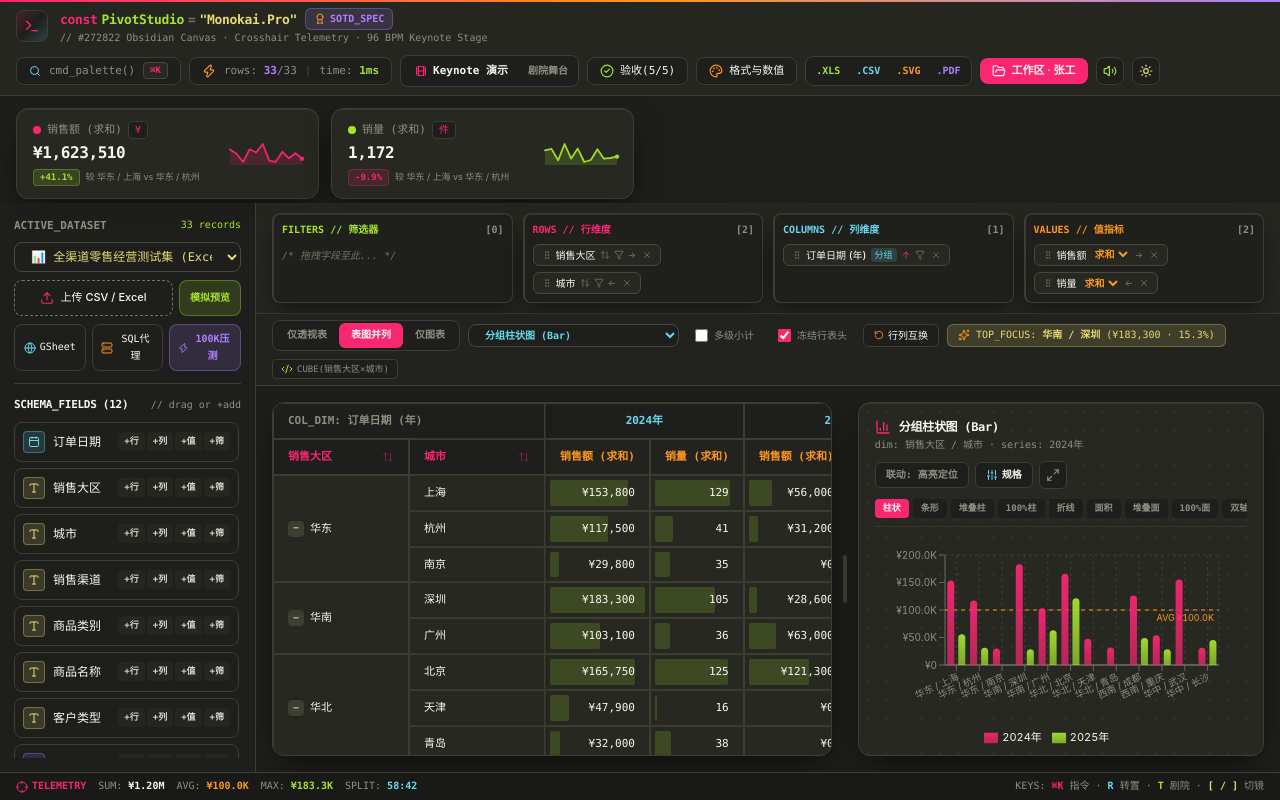
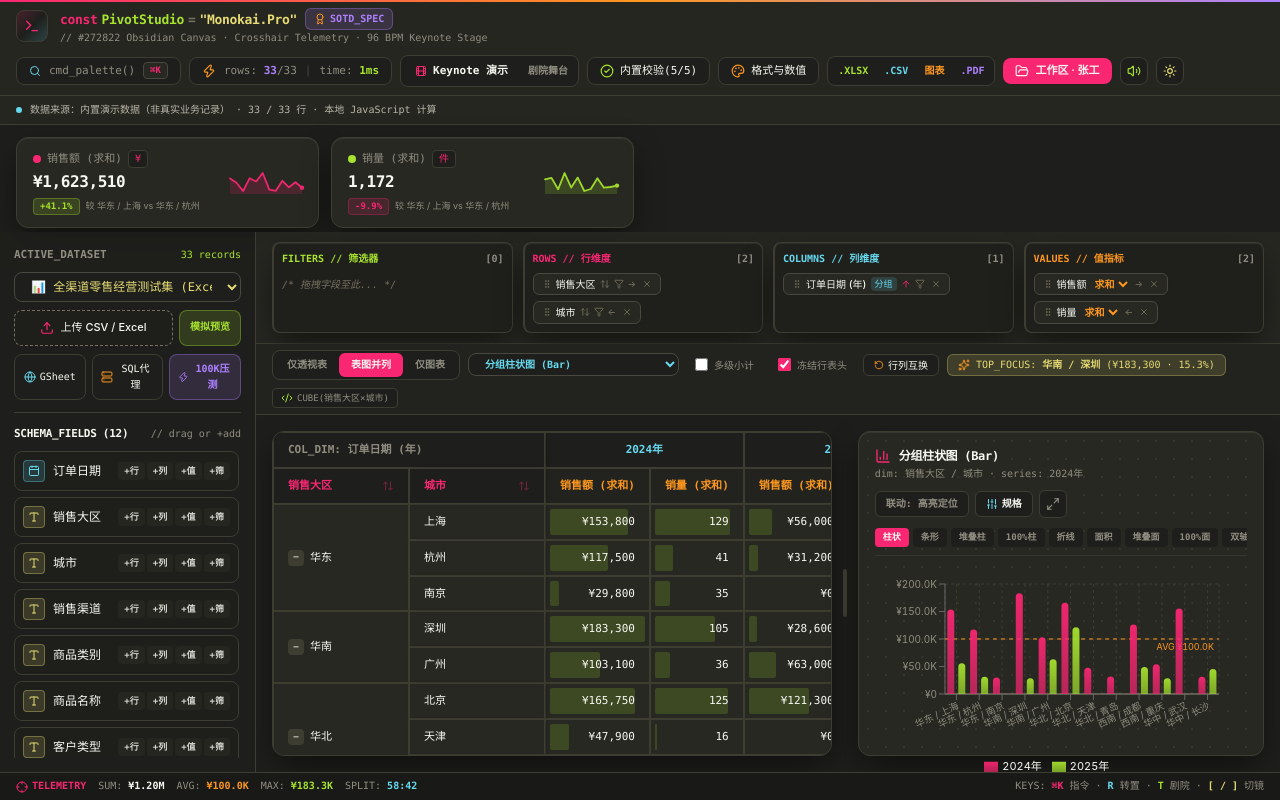
Before and after one commit to lovemoganna/PivotStudio, a React (Vite) app: page / in a window 1280 px wide. Built offline with nearby package versions, Linux system fonts and the light colour scheme; the HTML template or start-up script is replaced by a standard one.

Commit message:
fix: clarify data provenance and UI status, persist workspace locally, export real XLSX

```diff
--- a/src/features/pivot/PivotWorkbench.jsx
+++ b/src/features/pivot/PivotWorkbench.jsx
@@ -131,7 +131,8 @@ export default function PivotWorkbench() {
   const [activeWorkspaceId, setActiveWorkspaceId] = useState('ws_default_1');
   const [newWorkspaceNameInput, setNewWorkspaceNameInput] = useState('');
   const [shareTokenInput, setShareTokenInput] = useState('');
-  const [savedWorkspaces, setSavedWorkspaces] = useState([
+  const [savedWorkspaces, setSavedWorkspaces] = useState(() => {
+    const defaultSnapshots = [
     {
       id: 'ws_default_1',
       name: '大区×品类全渠道销售透视 (预设)',
@@ -159,7 +160,15 @@ export default function PivotWorkbench() {
         showSubtotals: false,
       },
     },
-  ]);
+    ];
+    try {
+      const saved = JSON.parse(window.localStorage.getItem('pivotstudio_workspaces_v1'));
+      return Array.isArray(saved) && saved.length ? saved : defaultSnapshots;
+    } catch { return defaultSnapshots; }
+  });
+  useEffect(() => {
+    try { window.localStorage.setItem('pivotstudio_workspaces_v1', JSON.stringify(savedWorkspaces)); } catch { /* memory-only fallback */ }
+  }, [savedWorkspaces]);
 
   const [toastMessage, setToastMessage] = useState(null);
   const toastTimerRef = useRef(null);
@@ -836,8 +845,9 @@ export default function PivotWorkbench() {
       const next = { ...r };
       sheet.fields.forEach((f) => {
         if (f.type === 'number') {
-          const n = Number(String(r[f.name] ?? '').replace(/,/g, ''));
-          next[f.name] = Number.isNaN(n) ? 0 : n;
+          const raw = String(r[f.name] ?? '').trim();
+          const n = raw ? Number(raw.replace(/,/g, '')) : null;
+          next[f.name] = n === null || Number.isFinite(n) ? n : null;
         } else if (f.type === 'boolean') {
           next[f.name] = /^(true|1|是|yes)$/i.test(String(r[f.name] ?? '').trim());
         }
@@ -920,7 +930,7 @@ export default function PivotWorkbench() {
     switchDataset(bigDs.id, bigDs);
     setActiveDataSourceModal(null);
     soundEngine.playTransitionChord();
-    showToast(`已生成并载入 ${count.toLocaleString()} 行全渠道零售数据集，虚拟滚动与 DuckDB 下推已激活！`);
+    showToast(`已生成并载入 ${count.toLocaleString()} 行全渠道零售数据集，虚拟滚动已就绪，聚合仍由本地 JavaScript 执行。`);
   }, [showToast, switchDataset]);
 
   const exportToCSV = useCallback(() => {
@@ -978,9 +988,9 @@ export default function PivotWorkbench() {
         run: () => { setChartType(ct.value); if (viewMode === 'table') setViewMode('split'); },
       })),
       { id: 'cmd_100k', category: '性能与引擎验证', label: '一键生成 100,000 行大数据压测集 (激活虚拟滚动)', shortcut: '100K', run: () => generate100kDataset(100000) },
-      { id: 'cmd_testsuite', category: '性能与引擎验证', label: '打开步骤 2 核心引擎 5 大测试场景验收中心', shortcut: '5/5', run: () => setShowTestSuiteModal(true) },
+      { id: 'cmd_testsuite', category: '性能与引擎验证', label: '打开内置计算场景校验（非全量验收）', shortcut: '5/5', run: () => setShowTestSuiteModal(true) },
       { id: 'cmd_theme', category: '外观与导出', label: darkMode ? '切换为 Monokai Light 暖纸浅色主题' : '切换为 Monokai Pro 经典暗黑主题', shortcut: 'Theme', run: () => setDarkMode((p) => !p) },
-      { id: 'cmd_excel', category: '外观与导出', label: '导出保留合并单元格的 Excel 报表 (.xls)', shortcut: 'XLS', run: exportToExcelMerged },
+      { id: 'cmd_excel', category: '外观与导出', label: '导出 Excel 工作簿 (.xlsx)', shortcut: 'XLS', run: exportToExcelMerged },
       { id: 'cmd_csv', category: '外观与导出', label: '导出标准 UTF-8 CSV 数据表 (.csv)', shortcut: 'CSV', run: exportToCSV },
     ];
     if (!commandQuery.trim()) return list;
@@ -1082,6 +1092,11 @@ export default function PivotWorkbench() {
           toastMessage={toastMessage}
           setToastMessage={setToastMessage}
         />
+
+        <div role="status" className="shrink-0 flex items-center gap-2 px-4 py-1.5 border-b border-[#D6D4C8] dark:border-[#3E3D32] bg-[#EFECE1]/65 dark:bg-[#272822]/75 text-[10px] text-[#75715E] dark:text-[#B8B5A8] apple-font-mono">
+          <span className="inline-flex h-1.5 w-1.5 shrink-0 rounded-full bg-[#66D9EF]" />
+          <span className="truncate">数据来源：{currentDataset.id === RETAIL_TEST_DATASET.id ? '内置演示数据（非真实业务记录）' : currentDataset.id.startsWith('ds_100k_') ? '本地合成压测数据' : currentDataset.id.startsWith('ds_google_') ? 'Google Sheets 公开数据（导入时快照）' : '本地导入文件'} · {pivotResult.filteredCount.toLocaleString()} / {pivotResult.totalCount.toLocaleString()} 行 · 本地 JavaScript 计算</span>
+        </div>
 
         {/* Bento KPI Cards Strip with Mini Sparklines */}
         {unifiedChartSpec.kpiCards.length > 0 && (
@@ -1326,6 +1341,7 @@ export default function PivotWorkbench() {
           pivotConfig={pivotConfig}
           setDatasets={setDatasets}
           setActiveDatasetId={setActiveDatasetId}
+          setPivotConfig={setPivotConfig}
           generate100kDataset={generate100kDataset}
           copyTextToClipboard={copyTextToClipboard}
           soundEngine={soundEngine}
--- a/src/features/pivot/components/FieldShelf.jsx
+++ b/src/features/pivot/components/FieldShelf.jsx
@@ -424,7 +424,7 @@ export function FieldShelf({
               <button
                 onClick={() => { soundEngine?.playClick(550); setActiveDataSourceModal('bigdata'); }}
                 className="hidden sm:inline-flex items-center gap-1 px-2 py-0.5 rounded bg-[#FFFDF7] dark:bg-[#1E1F1C] border border-[#D6D4C8] dark:border-[#3E3D32] hover:border-[#A6E22E] text-[9px] text-[#75715E] dark:text-[#908E80] apple-font-mono transition"
-                title="查看实时 DuckDB GROUP BY ROLLUP SQL 下推语句"
+                title="查看 DuckDB SQL 模板（当前不执行）"
               >
                 <Code2 className="w-3 h-3 text-[#A6E22E]" />
                 <span>CUBE({pivotResult.rowConfigs.map((r) => r.field).join('×') || 'ALL'})</span>
--- a/src/features/pivot/components/HeaderBar.jsx
+++ b/src/features/pivot/components/HeaderBar.jsx
@@ -148,7 +148,7 @@ export function HeaderBar({
 
           <button onClick={() => { soundEngine?.playClick(640); setShowTestSuiteModal(true); }} className="flex items-center gap-1.5 px-3 py-1 rounded-lg bg-[#FFFDF7] dark:bg-[#1E1F1C] hover:border-[#A6E22E] text-[#272822] dark:text-[#F8F8F2] border border-[#D6D4C8] dark:border-[#3E3D32] text-[11px] font-medium apple-font-mono apple-transition">
             <CheckCircle2 className="w-3.5 h-3.5 text-[#A6E22E]" />
-            <span>验收({liveEngineTestResults.filter((r) => r.passed).length}/5)</span>
+            <span>内置校验({liveEngineTestResults.filter((r) => r.passed).length}/5)</span>
           </button>
 
           <button onClick={() => { soundEngine?.playClick(580); setActiveFormatModal(true); }} className="flex items-center gap-1.5 px-3 py-1 rounded-lg bg-[#FFFDF7] dark:bg-[#1E1F1C] hover:border-[#FD971F] text-[#272822] dark:text-[#F8F8F2] border border-[#D6D4C8] dark:border-[#3E3D32] text-[11px] font-medium apple-transition">
@@ -157,24 +157,24 @@ export function HeaderBar({
           </button>
 
           <div className="flex items-center bg-[#FFFDF7] dark:bg-[#1E1F1C] border border-[#D6D4C8] dark:border-[#3E3D32] rounded-lg p-0.5 apple-font-mono">
-            <button onClick={exportToExcelMerged} title="导出保留合并单元格的 Excel (.xls)" className="flex items-center gap-1 px-2 py-1 rounded-md hover:bg-[#3E3D32]/20 dark:hover:bg-[#3E3D32] text-[10px] text-[#272822] dark:text-[#A6E22E] font-semibold transition"><span>.XLS</span></button>
+            <button onClick={exportToExcelMerged} title="导出真正的 Excel 工作簿 (.xlsx)" className="flex items-center gap-1 px-2 py-1 rounded-md hover:bg-[#3E3D32]/20 dark:hover:bg-[#3E3D32] text-[10px] text-[#272822] dark:text-[#A6E22E] font-semibold transition"><span>.XLSX</span></button>
             <button onClick={exportToCSV} title="导出 CSV 数据表 (.csv)" className="flex items-center gap-1 px-2 py-1 rounded-md hover:bg-[#3E3D32]/20 dark:hover:bg-[#3E3D32] text-[10px] text-[#272822] dark:text-[#66D9EF] font-semibold transition"><span>.CSV</span></button>
             <button
               disabled={viewMode === 'table'}
               onClick={exportChartAsPNG}
-              title={viewMode === 'table' ? '当前为「仅透视表」模式，请切换至「表图并列」或「仅图表」视图导出图表' : '导出图表高清矢量图 (.SVG / .PNG)'}
+              title={viewMode === 'table' ? '当前为「仅透视表」模式，请切换至「表图并列」或「仅图表」视图导出图表' : '导出图表：通常 SVG；漏斗图 PNG'}
               className={`flex items-center gap-1 px-2 py-1 rounded-md text-[10px] font-semibold transition ${
                 viewMode === 'table'
                   ? 'opacity-35 cursor-not-allowed text-[#75715E]'
                   : 'hover:bg-[#3E3D32]/20 dark:hover:bg-[#3E3D32] text-[#272822] dark:text-[#FD971F]'
               }`}
             >
-              <span>.SVG</span>
+              <span>图表</span>
             </button>
-            <button onClick={exportPDFReport} title="导出 PDF 分析报告 (.pdf)" className="flex items-center gap-1 px-2 py-1 rounded-md hover:bg-[#3E3D32]/20 dark:hover:bg-[#3E3D32] text-[10px] text-[#272822] dark:text-[#AE81FF] font-semibold transition"><span>.PDF</span></button>
+            <button onClick={exportPDFReport} title="打开打印窗口，可选择另存为 PDF" className="flex items-center gap-1 px-2 py-1 rounded-md hover:bg-[#3E3D32]/20 dark:hover:bg-[#3E3D32] text-[10px] text-[#272822] dark:text-[#AE81FF] font-semibold transition"><span>.PDF</span></button>
           </div>
 
-          <button onClick={() => { soundEngine?.playClick(600); setShowWorkspaceModal(true); }} className="flex items-center gap-1.5 px-3 py-1 rounded-lg bg-[#F92672] hover:bg-[#FF3B85] text-[#F8F8F2] text-[11px] font-semibold shadow-sm apple-transition" title="工作区快照、权限与分享嵌入">
+          <button onClick={() => { soundEngine?.playClick(600); setShowWorkspaceModal(true); }} className="flex items-center gap-1.5 px-3 py-1 rounded-lg bg-[#F92672] hover:bg-[#FF3B85] text-[#F8F8F2] text-[11px] font-semibold shadow-sm apple-transition" title="本地工作区快照、演示角色与分享配置">
             <FolderOpen className="w-3.5 h-3.5" />
             <span>工作区 · {currentUser.name.split(' ')[0]}</span>
           </button>
--- a/src/features/pivot/components/StatusBar.jsx
+++ b/src/features/pivot/components/StatusBar.jsx
@@ -49,7 +49,7 @@ export function StatusBar({
       <div className="flex items-center gap-2.5 shrink-0">
         {pivotResult.totalCount >= duckdbThreshold && (
           <span className="px-1.5 py-0.2 rounded bg-[#A6E22E]/20 text-[#4A7500] dark:text-[#A6E22E] font-bold">
-            DUCKDB_PUSHDOWN: ON
+            JS_LOCAL: {pivotResult.totalCount.toLocaleString()} ROWS
           </span>
         )}
         <span className="hidden lg:inline text-[#75715E] dark:text-[#908E80]">
--- a/src/features/pivot/components/modals/TestSuiteModal.jsx
+++ b/src/features/pivot/components/modals/TestSuiteModal.jsx
@@ -27,7 +27,7 @@ export function TestSuiteModal({
           <div className="flex items-center gap-2">
             <CheckCircle2 className="w-4 h-4 text-[#A6E22E]" />
             <h3 className="text-xs font-bold apple-font-mono text-[#272822] dark:text-[#F8F8F2]">
-              ENGINE_VERIFICATION // 步骤 2 透视计算引擎 5 大核心测试场景 ({liveEngineTestResults.filter((t) => t.passed).length}/5 通过)
+              内置演示数据计算校验（不替代自动化回归） ({liveEngineTestResults.filter((t) => t.passed).length}/5 通过)
             </h3>
           </div>
           <button onClick={onClose} className="p-1 rounded-lg hover:bg-black/5 dark:hover:bg-white/10 text-[#75715E] hover:text-[#F92672]">
--- a/src/index.css
+++ b/src/index.css
@@ -71,3 +71,7 @@
 .animate-apple-modal {
   animation: appleModalIn 0.25s var(--apple-spring) forwards;
 }
+
+/* Accessible focus styling, reduced-motion support. */
+:where(button,a,input,select,textarea):focus-visible { outline: 2px solid #66D9EF; outline-offset: 2px; }
+@media (prefers-reduced-motion: reduce) { *,*::before,*::after { animation-duration: .01ms !important; transition-duration: .01ms !important; scroll-behavior: auto !important; } }
--- a/src/utils/exportUtils.js
+++ b/src/utils/exportUtils.js
@@ -1,4 +1,5 @@
 import { getDimDisplayLabel, formatCellNumber } from './formatters';
+import * as XLSX from 'xlsx';
 
 export function exportToCSV(dataset, pivotResult, showToast) {
   const headers = [
@@ -32,20 +33,15 @@ export function exportToCSV(dataset, pivotResult, showToast) {
 }
 
 export function exportToExcelMerged(dataset, pivotResult, showToast) {
-  const tableEl = document.getElementById('pivot-main-html-table');
-  if (!tableEl) {
-    exportToCSV(dataset, pivotResult, showToast);
-    return;
+  const table = document.getElementById('pivot-main-html-table');
+  if (!table) { showToast?.('当前没有可导出的透视表', 'error'); return; }
+  try {
+    const book = XLSX.utils.table_to_book(table, { sheet: '透视表' });
+    XLSX.writeFile(book, `${dataset.name}_透视表.xlsx`, { compression: true });
+    showToast?.('已导出 XLSX 工作簿');
+  } catch {
+    showToast?.('XLSX 导出失败，请检查当前透视表', 'error');
   }
-  const html = `<html xmlns:o="urn:schemas-microsoft-com:office:office" xmlns:x="urn:schemas-microsoft-com:office:excel"><head><meta charset="UTF-8"></head><body>${tableEl.outerHTML}</body></html>`;
-  const blob = new Blob([html], { type: 'application/vnd.ms-excel' });
-  const url = URL.createObjectURL(blob);
-  const a = document.createElement('a');
-  a.href = url;
-  a.download = `${dataset.name}_合并单元格透视表.xls`;
-  a.click();
-  URL.revokeObjectURL(url);
-  showToast?.('已导出保留合并单元格结构的 Excel 文件');
 }
 
 export function exportChartAsPNG(dataset, unifiedChartSpec, chartType, darkMode, viewMode, showToast) {
```
Also changed, not shown: src/features/pivot/components/modals/WorkspaceModal.jsx (+7 -6 lines).
